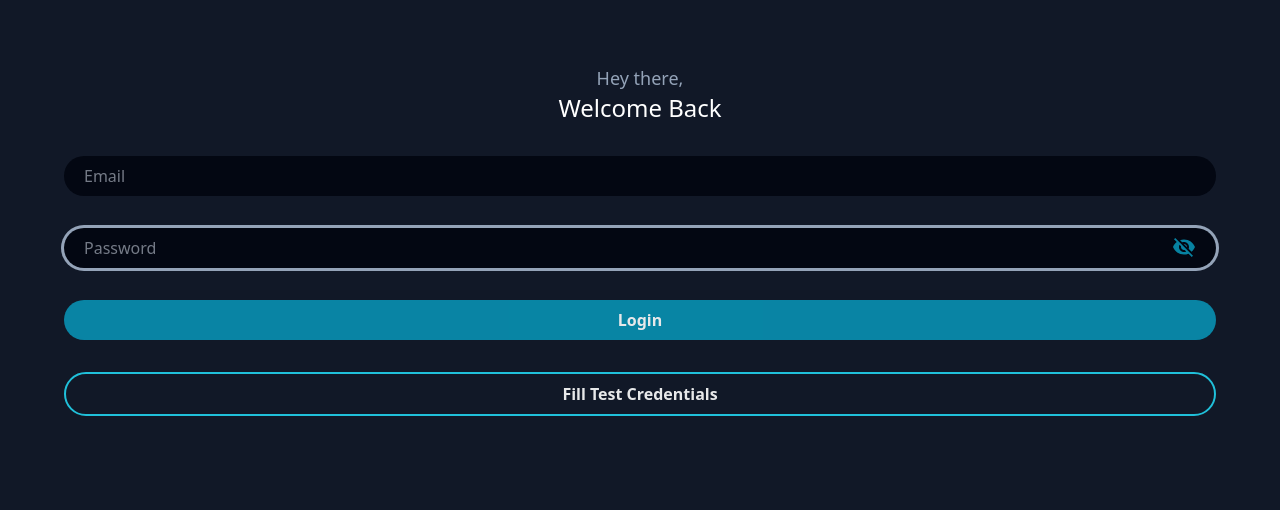
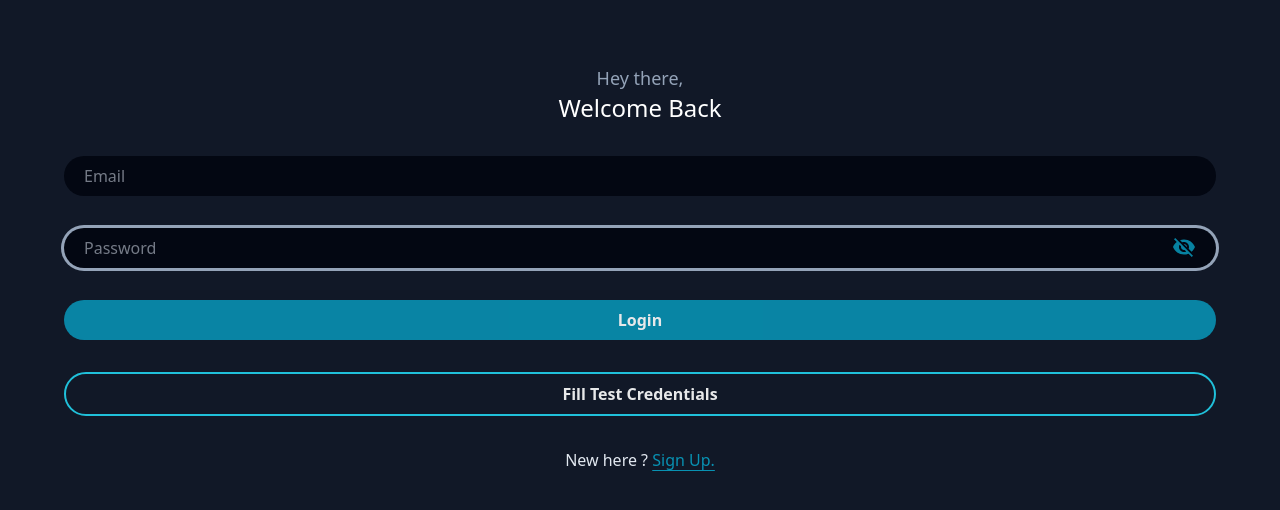
Before and after one commit to adiMallya/fitigue, a React (Vite) app: page /login in a window 1280 px wide. Shown: the top 510 px of the page. Built offline with nearby package versions, Linux system fonts and the light colour scheme.

Commit message:
refactor: added link to signup page

```diff
--- a/src/features/auth/components/LoginForm.tsx
+++ b/src/features/auth/components/LoginForm.tsx
@@ -74,7 +74,7 @@ const LoginPage = (): JSX.Element => {
         </div>
         <div className="relative dark:bg-gray-950 rounded-full h-10">
           <input
-            type={showPassword ? 'text' : 'password'}
+            type={showPassword ? "text" : "password"}
             className="w-full h-full bg-transparent py-2 px-5 rounded-full border-none outline-none text text-slate-300 focus:ring dark:focus:ring-slate-400 placeholder:opacity-75"
             name="password"
             placeholder="Password"
@@ -90,7 +90,7 @@ const LoginPage = (): JSX.Element => {
               aria-label="Icon"
               role="button"
             >
-              {showPassword ? <Visibility/> : <VisibilityOff/>}
+              {showPassword ? <Visibility /> : <VisibilityOff />}
             </span>
           </div>
           {error ? (
@@ -115,6 +115,17 @@ const LoginPage = (): JSX.Element => {
           Fill Test Credentials
         </button>
       </form>
+      <p className="dark:text-slate-200 text-semibold" aria-label="form-footer">
+        New here ?{" "}
+        <span
+          className="underline underline-offset-4 text-cyan-600 cursor-pointer"
+          role="hyperlink"
+          aria-label="SignUp link"
+          onClick={() => navigate("/signup")}
+        >
+          Sign Up.
+        </span>
+      </p>
     </div>
   );
 };
```
